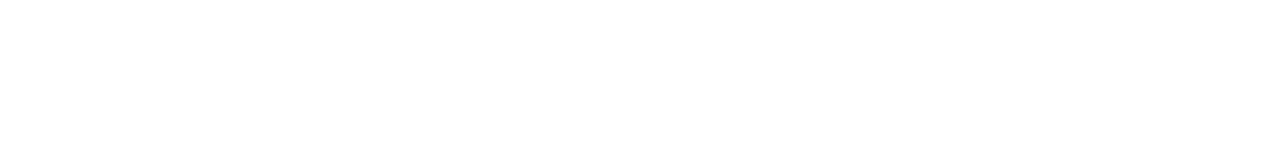
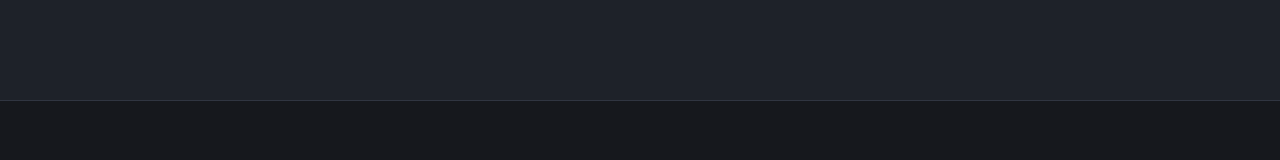
Before and after one commit to Bleu24/Bookify, a plain HTML site: page index.html in a window 1280 px wide. Drawn offline with Linux system fonts and the light colour scheme.

Commit message:
refactor index.html to improve structure and loading of styles and scripts

```diff
--- a/index.html
+++ b/index.html
@@ -4,10 +4,18 @@
     <meta charset="UTF-8">
     <meta name="viewport" content="width=device-width, initial-scale=1.0">
     <title>Document</title>
-    <link rel="stylesheet" href="styles.css">
-    <script src="main.js" defer></script>
+    <link rel="stylesheet" href="normalize.css">
+    <link rel="stylesheet" href="style.css">
+    <script src="main.js" type="module"></script>
 </head>
 <body>
+    <div class="app">
+        <div class="header">
 
+        </div>
+        <div class="body">
+
+        </div>
+    </div>
 </body>
 </html>
```
